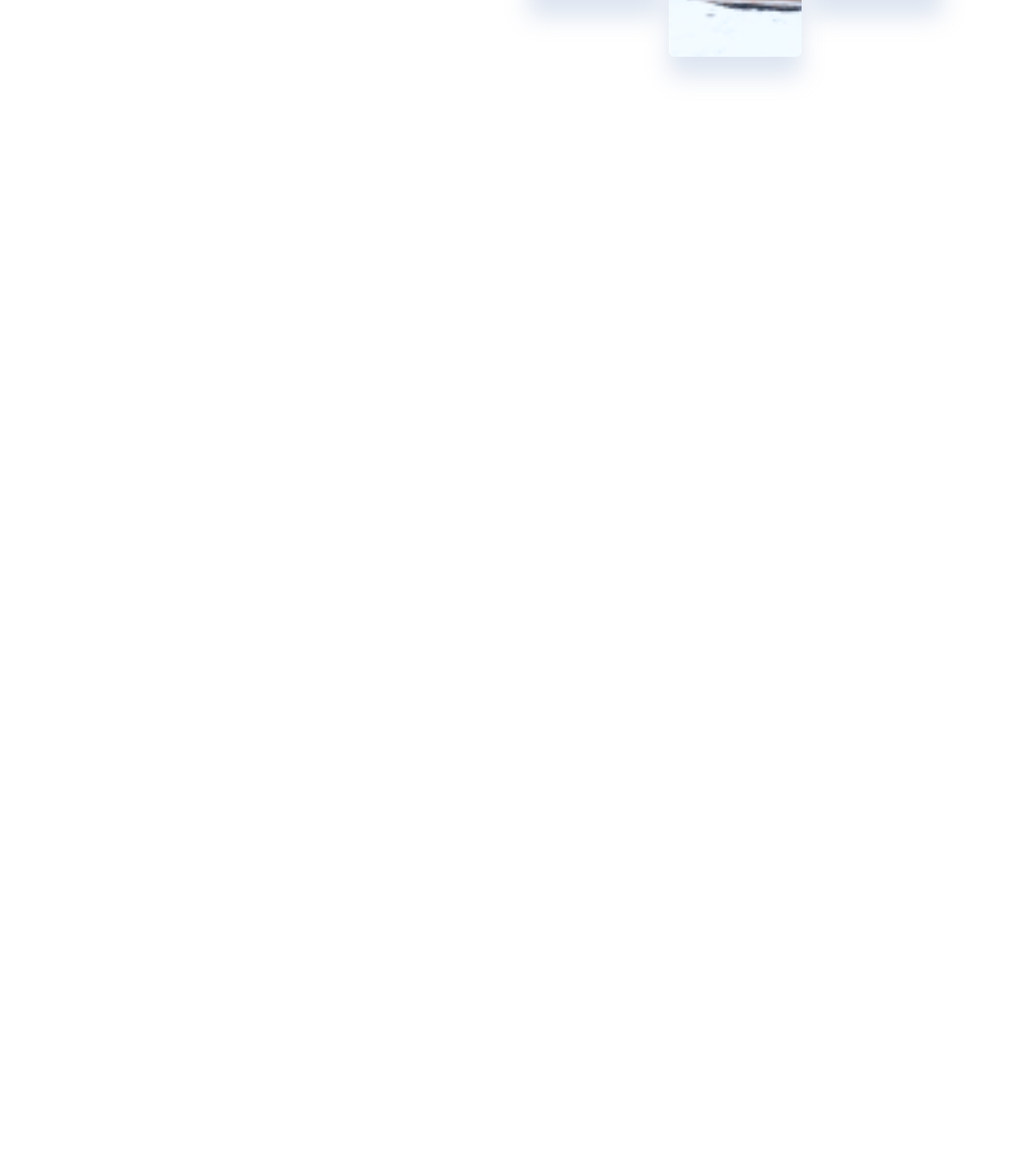
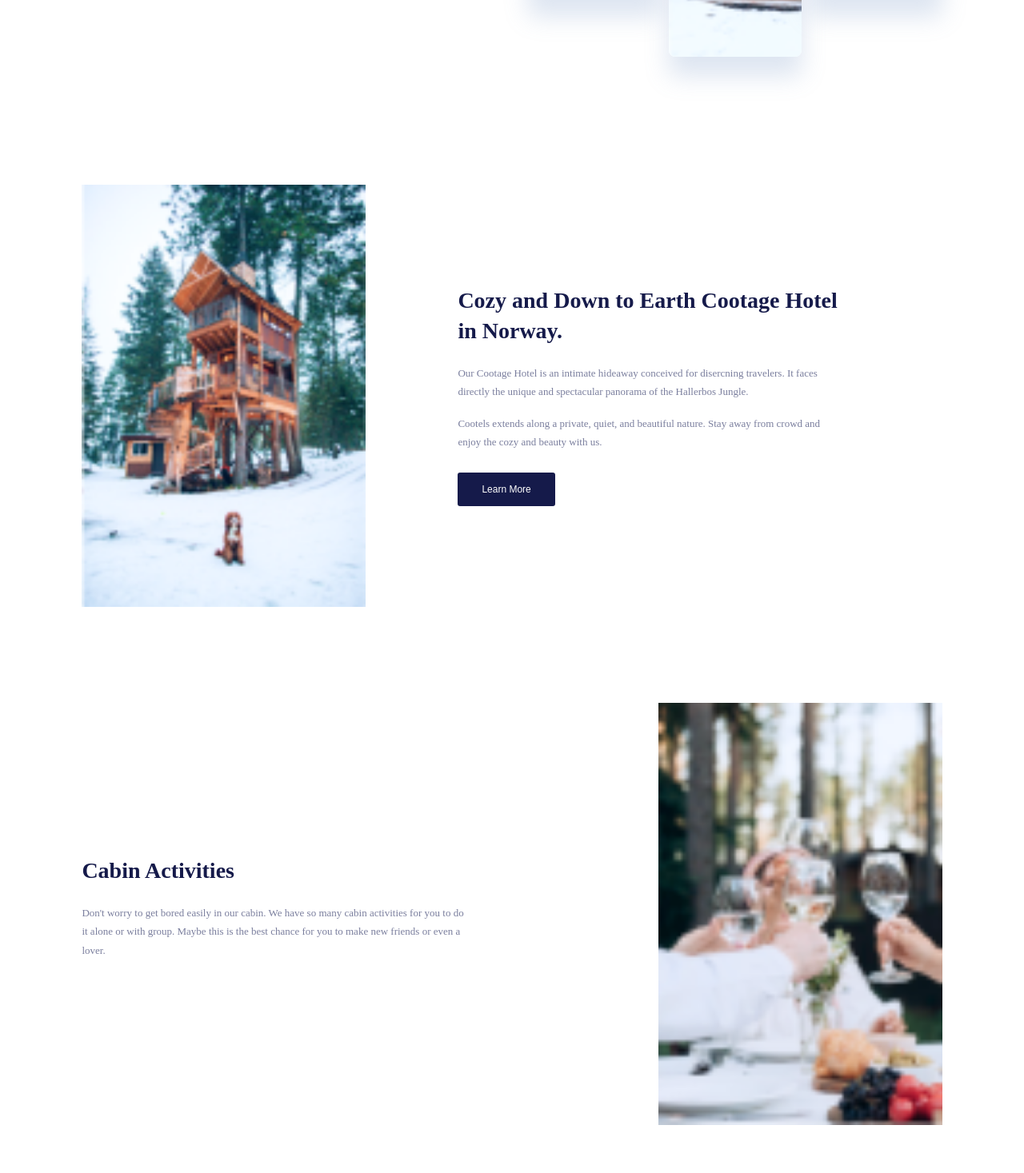
Before and after one commit to ffkabulka010-cmd/week3-home-1, a plain HTML site: page index.html in a window 1280 px wide. Shown: the part 695-2162 px from the top of the page at 80% size. Before the commit the page ends 866 px from the top, so only its background shows below. Drawn offline with Linux system fonts and the light colour scheme.

Commit message:
theerth commits

```diff
--- a/index.html
+++ b/index.html
@@ -34,6 +34,35 @@
       </div>
     </div>
 
+    <div class="salom17">
+      <div class="salom18"></div>
+      <div class="salom19">
+        <h2 class="salom20">Cozy and Down to Earth Cootage Hotel in Norway.</h2>
+        <p class="salom21">
+          Our Cootage Hotel is an intimate hideaway conceived for disercning
+          travelers. It faces directly the unique and spectacular panorama of
+          the Hallerbos Jungle.
+        </p>
+        <p class="salom22">
+          Cootels extends along a private, quiet, and beautiful nature. Stay
+          away from crowd and enjoy the cozy and beauty with us.
+        </p>
+        <button class="salom23">Learn More</button>
+      </div>
+    </div>
+
+    <div class="salom24">
+      <div class="salom25">
+        <h2 class="salom26">Cabin Activities</h2>
+        <p class="salom27">
+          Don't worry to get bored easily in our cabin. We have so many cabin
+          activities for you to do it alone or with group. Maybe this is the
+          best chance for you to make new friends or even a lover.
+        </p>
+      </div>
+      <div class="salom28"></div>
+    </div>
+
 
   </body>
 </html>
--- a/stayle.css
+++ b/stayle.css
@@ -125,3 +125,88 @@
     background: url("./ustun-3\ \(1\).png") center / cover no-repeat;
     box-shadow: 0 24px 30px rgba(120, 150, 200, 0.25);
 }
+
+.salom17 {
+    display: grid;
+    grid-template-columns: 355px 1fr;
+    gap: 115px;
+    align-items: center;
+    padding: 60px 8%;
+}
+
+.salom18 {
+    width: 355px;
+    height: 528px;
+    background: url("./kulba\ \(1\).png") center / cover no-repeat;
+}
+
+.salom19 {
+    max-width: 480px;
+}
+
+.salom20 {
+    margin: 0 0 22px;
+    font-size: 28px;
+    font-weight: 600;
+    line-height: 1.35;
+    color: #151a4a;
+}
+
+.salom21 {
+    margin: 0 0 16px;
+    font-size: 13px;
+    line-height: 1.8;
+    color: #7b7f9e;
+}
+
+.salom22 {
+    margin: 0 0 16px;
+    font-size: 13px;
+    line-height: 1.8;
+    color: #7b7f9e;
+}
+
+.salom23 {
+    padding: 14px 30px;
+    border: 0;
+    border-radius: 3px;
+    background: #151a4a;
+    color: #fff;
+    font-size: 12px;
+    font-weight: 500;
+    cursor: pointer;
+    margin-top: 10px;
+}
+
+.salom24 {
+    display: grid;
+    grid-template-columns: 1fr 355px;
+    gap: 115px;
+    align-items: center;
+    padding: 60px 8%;
+}
+
+.salom25 {
+    max-width: 480px;
+}
+
+.salom26 {
+    margin: 0 0 22px;
+    font-size: 28px;
+    font-weight: 600;
+    line-height: 1.35;
+    color: #151a4a;
+}
+
+.salom27 {
+    margin: 0 0 16px;
+    font-size: 13px;
+    line-height: 1.8;
+    color: #7b7f9e;
+}
+
+.salom28 {
+    width: 355px;
+    height: 528px;
+    background: url("./marosim\ \(1\).png") center / cover no-repeat;
+}
```
